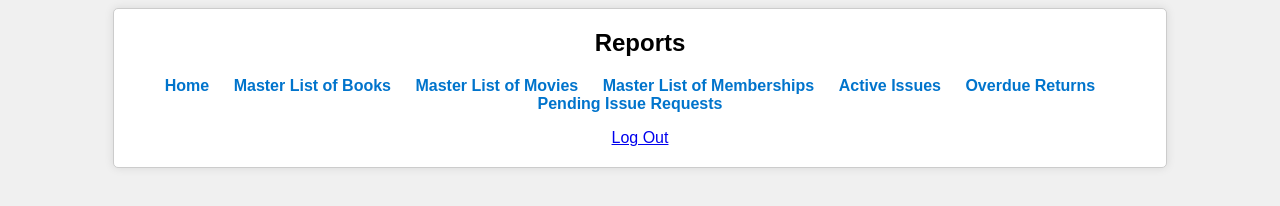
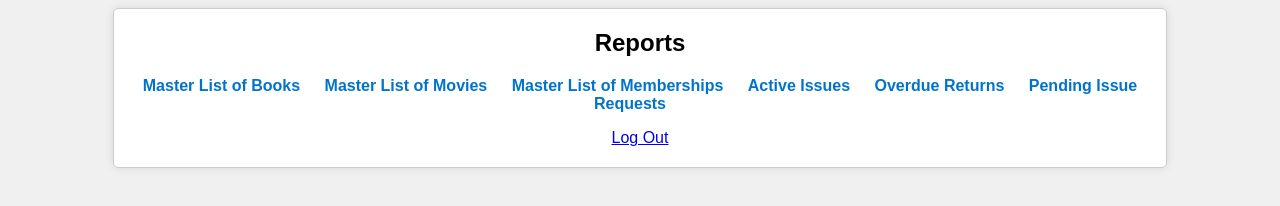
Before and after one commit to RIDHI-RANJAN/Library-Management-System, a plain HTML site: page reports.html in a window 1280 px wide. Drawn offline with Linux system fonts and the light colour scheme.

Commit message:
Update reports.html

```diff
--- a/reports.html
+++ b/reports.html
@@ -8,7 +8,6 @@
         <h2>Reports</h2>
         <div class="menu">
             <ul>
-                <li><a href="admin.html">Home</a></li>
                 <li><a href="master-list-books.html">Master List of Books</a></li>
                 <li><a href="master-list-movies.html">Master List of Movies</a></li>
                 <li><a href="master-list-memberships.html">Master List of Memberships</a></li>
```
